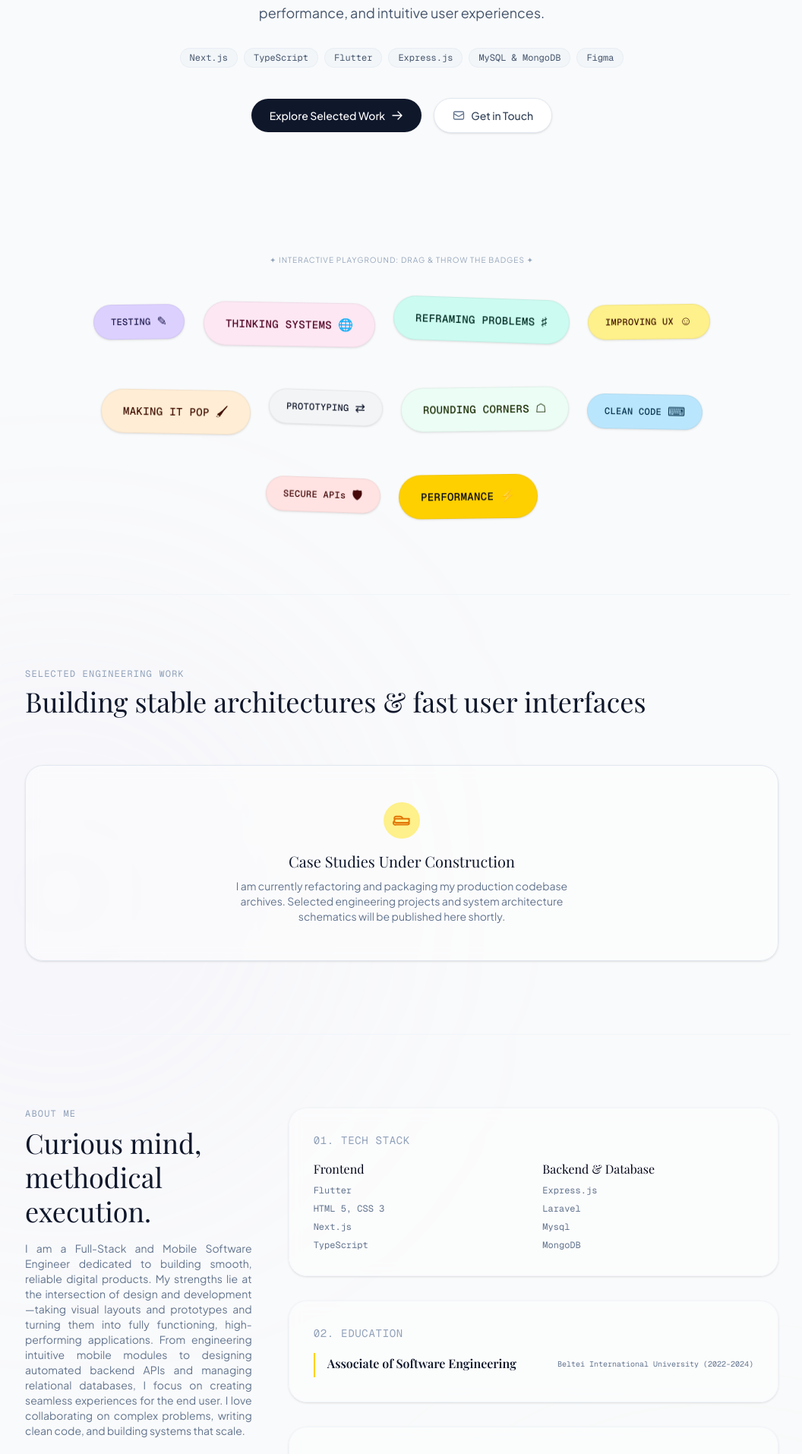
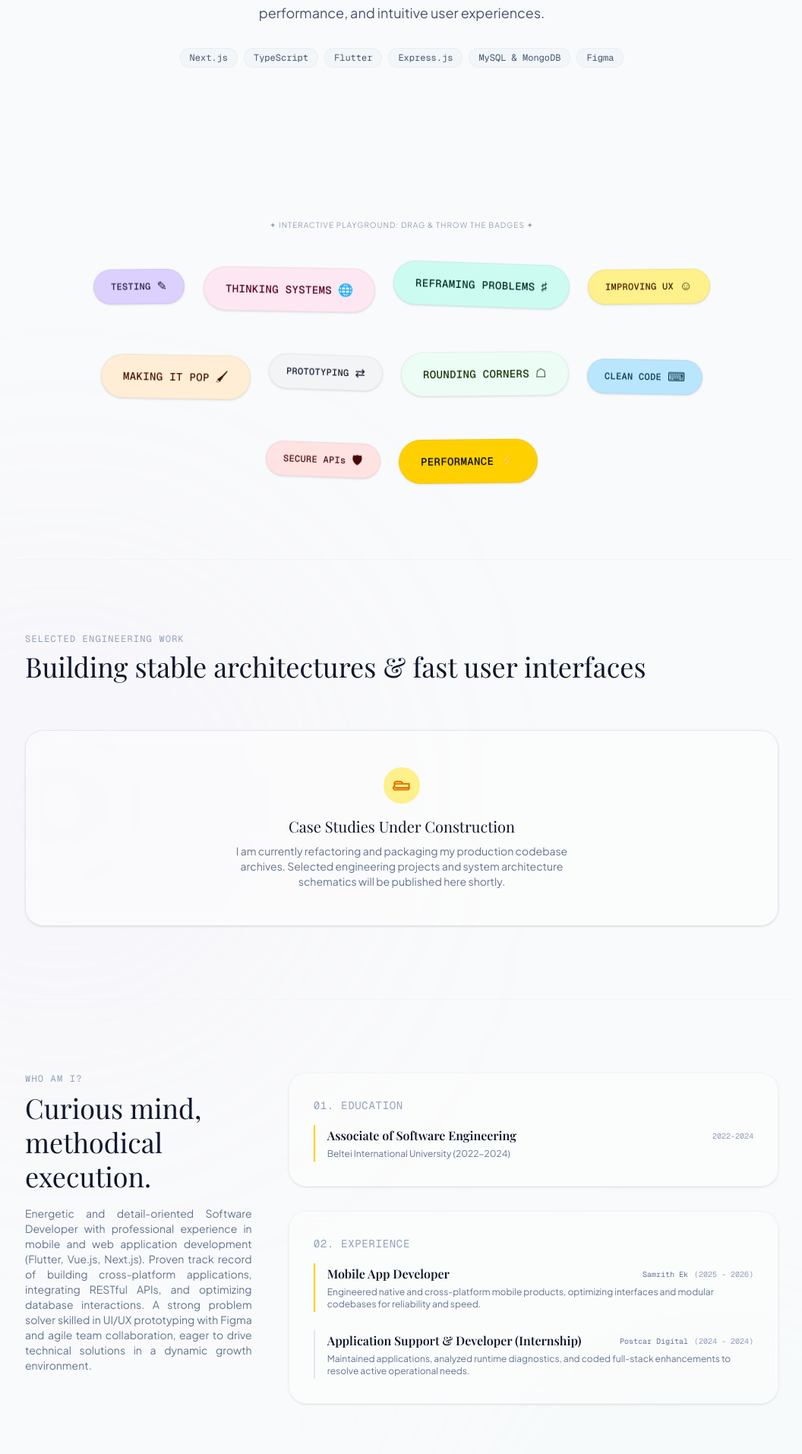
Before and after one commit to Sengleang99/sengleang, a Next.js app: page / in a window 1280 px wide. Shown: the part 543-2457 px from the top of the page at 76% size, without its empty margins (111-1167 px from the left). Built offline with nearby package versions, Linux system fonts and the light colour scheme; a web font is replaced by a local one.

Commit message:
feat: about selection optimize

```diff
--- a/src/components/feature/AboutSection.tsx
+++ b/src/components/feature/AboutSection.tsx
@@ -1,6 +1,5 @@
 "use client";
 
-import React from "react";
 import { motion } from "framer-motion";
 
 const containerVariants = {
@@ -25,6 +24,32 @@ const cardVariants = {
   },
 };
 
+const EDUCATIONS = [
+  {
+    id: '1',
+    title: "Associate of Software Engineering",
+    description: "Beltei International University (2022-2024)",
+    year: "2022-2024",
+  },
+];
+
+const EXPERIENCES = [
+  {
+    id: '1',
+    title: "Mobile App Developer",
+    company: "Samrith Ek",
+    description: "Engineered native and cross-platform mobile products, optimizing interfaces and modular codebases for reliability and speed.",
+    year: "2025 - 2026",
+  },
+  {
+    id: '2',
+    title: "Application Support & Developer (Internship)",
+    company: "Postcar Digital",
+    description: "Maintained applications, analyzed runtime diagnostics, and coded full-stack enhancements to resolve active operational needs.",
+    year: "2024 - 2024",
+  },
+];
+
 export default function AboutSection() {
   return (
     <section id="about" className="w-full max-w-5xl mx-auto px-4 py-16 md:py-24 border-t border-slate-100 dark:border-slate-800/80">
@@ -39,14 +64,13 @@ export default function AboutSection() {
           className="md:col-span-4 sticky top-28"
         >
           <span className="text-xs font-mono uppercase tracking-widest text-slate-400 dark:text-slate-500 mb-2 block">
-            About Me
+            Who Am I?
           </span>
           <h2 className="font-serif text-3xl md:text-4xl text-slate-900 dark:text-white font-normal leading-tight">
             Curious mind, methodical execution.
           </h2>
           <p className="mt-4 text-sm text-slate-500 dark:text-slate-400 text-justify font-normal">
-            I am a Full-Stack and Mobile Software Engineer dedicated to building smooth, reliable digital products. My strengths lie at the intersection of design and development—taking visual layouts and prototypes and turning them into fully functioning, high-performing applications.
-            From engineering intuitive mobile modules to designing automated backend APIs and managing relational databases, I focus on creating seamless experiences for the end user. I love collaborating on complex problems, writing clean code, and building systems that scale.
+            Energetic and detail-oriented Software Developer with professional experience in mobile and web application development (Flutter, Vue.js, Next.js). Proven track record of building cross-platform applications, integrating RESTful APIs, and optimizing database interactions. A strong problem solver skilled in UI/UX prototyping with Figma and agile team collaboration, eager to drive technical   solutions in a dynamic growth environment.
           </p>
         </motion.div>
 
@@ -58,37 +82,6 @@ export default function AboutSection() {
           viewport={{ once: true, margin: "-80px" }}
           className="md:col-span-8 space-y-8"
         >
-          {/* Card 1: Core Stacks & Tools */}
-          <motion.div
-            variants={cardVariants}
-            whileHover={{ y: -4, transition: { duration: 0.2 } }}
-            className="p-6 md:p-8 rounded-3xl border border-slate-100 dark:border-slate-800 bg-white/40 dark:bg-slate-950/20 backdrop-blur-sm shadow-sm"
-          >
-            <h3 className="text-sm font-mono uppercase tracking-wider text-slate-400 dark:text-slate-500 mb-4">
-              01. Tech Stack
-            </h3>
-            <div className="grid grid-cols-1 sm:grid-cols-2 gap-6">
-              <div>
-                <h5 className="font-serif text-base text-slate-950 dark:text-white mb-2">Frontend</h5>
-                <ul className="text-xs text-slate-500 dark:text-slate-400 space-y-2 font-mono">
-                  <li>Flutter</li>
-                  <li>HTML 5, CSS 3</li>
-                  <li>Next.js</li>
-                  <li>TypeScript</li>
-                </ul>
-              </div>
-              <div>
-                <h5 className="font-serif text-base text-slate-950 dark:text-white mb-2">Backend & Database</h5>
-                <ul className="text-xs text-slate-500 dark:text-slate-400 space-y-2 font-mono">
-                  <li>Express.js</li>
-                  <li>Laravel</li>
-                  <li>Mysql</li>
-                  <li>MongoDB</li>
-                </ul>
-              </div>
-            </div>
-          </motion.div>
-
           {/* Card 2: Education */}
           <motion.div
             variants={cardVariants}
@@ -96,20 +89,28 @@ export default function AboutSection() {
             className="p-6 md:p-8 rounded-3xl border border-slate-100 dark:border-slate-800 bg-white/40 dark:bg-slate-950/20 backdrop-blur-sm shadow-sm"
           >
             <h3 className="text-sm font-mono uppercase tracking-wider text-slate-400 dark:text-slate-500 mb-4">
-              02. Education
+              01. Education
             </h3>
             <div className="space-y-4">
-              {/* Education 1 */}
-              <div className="border-l-2 border-brand-yellow pl-4 py-0.5">
+              {EDUCATIONS.map((edu, index) => (
+                <div
+                  key={edu.id}
+                  className={`border-l-2 ${index === 0 ? "border-brand-yellow" : "border-slate-200 dark:border-slate-800"
+                    } pl-4 py-0.5`}
+                >
                   <div className="flex flex-col sm:flex-row sm:items-center justify-between gap-1 mb-1">
                     <h4 className="font-serif text-base font-semibold text-slate-900 dark:text-white">
-                    Associate of Software Engineering
+                      {edu.title}
                     </h4>
-                  <span className="text-[10px] font-mono text-slate-500 dark:text-slate-450">
-                    Beltei International University (2022-2024)
+                    <span className="text-[10px] font-mono text-slate-400 dark:text-slate-500">
+                      {edu.year}
                     </span>
                   </div>
+                  <p className="text-xs text-slate-500 dark:text-slate-400">
+                    {edu.description}
+                  </p>
                 </div>
+              ))}
             </div>
           </motion.div>
 
@@ -123,35 +124,30 @@ export default function AboutSection() {
               02. Experience
             </h3>
             <div className="space-y-6">
-              {/* Job 1 */}
-              <div className="border-l-2 border-brand-yellow pl-4 py-0.5">
+              {EXPERIENCES.map((exp, index) => (
+                <div
+                  key={exp.id}
+                  className={`border-l-2 ${index === 0 ? "border-brand-yellow" : "border-slate-200 dark:border-slate-800"
+                    } pl-4 py-0.5`}
+                >
                   <div className="flex flex-col sm:flex-row sm:items-center justify-between gap-1 mb-1">
                     <h4 className="font-serif text-base font-semibold text-slate-900 dark:text-white">
-                    Mobile App Developer
+                      {exp.title}
                     </h4>
-                  <span className="text-[10px] font-mono text-slate-500 dark:text-slate-450">
-                    Samrith Ek
+                    <div className="flex items-center gap-2">
+                      <span className="text-[10px] font-mono text-slate-500 dark:text-slate-400">
+                        {exp.company}
+                      </span>
+                      <span className="text-[10px] font-mono text-slate-400 dark:text-slate-500">
+                        ({exp.year})
                       </span>
                     </div>
+                  </div>
                   <p className="text-xs text-slate-500 dark:text-slate-400">
-                  Engineered native and cross-platform mobile products, optimizing interfaces and modular codebases for reliability and speed.
+                    {exp.description}
                   </p>
                 </div>
-
-              {/* Job 2 */}
-              <div className="border-l-2 border-slate-200 dark:border-slate-800 pl-4 py-0.5">
-                <div className="flex flex-col sm:flex-row sm:items-center justify-between gap-1 mb-1">
-                  <h4 className="font-serif text-base font-semibold text-slate-900 dark:text-white">
-                    Application Support & Developer (Internship)
-                  </h4>
-                  <span className="text-[10px] font-mono text-slate-500 dark:text-slate-450">
-                    Postcar Digital
-                  </span>
-                </div>
-                <p className="text-xs text-slate-500 dark:text-slate-400">
-                  Maintained applications, analyzed runtime diagnostics, and coded full-stack enhancements to resolve active operational needs.
-                </p>
-              </div>
+              ))}
             </div>
           </motion.div>
         </motion.div>
--- a/src/components/ui/Hero.tsx
+++ b/src/components/ui/Hero.tsx
@@ -118,48 +118,6 @@ export default function Hero() {
           </span>
         ))}
       </motion.div>
-
-      {/* Interactive Action Buttons (CTAs) */}
-      <motion.div
-        variants={childVariants}
-        className="flex flex-wrap items-center justify-center gap-4"
-      >
-        <button
-          onClick={() => scrollTo("work")}
-          className="group flex items-center gap-2 px-6 py-3 rounded-full bg-slate-900 text-white dark:bg-white dark:text-slate-900 font-medium text-sm transition-all duration-300 hover:shadow-lg hover:shadow-slate-900/10 dark:hover:shadow-white/10 hover:-translate-y-0.5 cursor-pointer"
-        >
-          <span>Explore Selected Work</span>
-          <svg
-            className="w-4 h-4 group-hover:translate-x-0.5 transition-transform"
-            fill="none"
-            stroke="currentColor"
-            strokeWidth="2"
-            viewBox="0 0 24 24"
-          >
-            <path strokeLinecap="round" strokeLinejoin="round" d="M13.5 4.5L21 12m0 0l-7.5 7.5M21 12H3" />
-          </svg>
-        </button>
-
-        <button
-          onClick={() => scrollTo("contact")}
-          className="flex items-center gap-2 px-6 py-3 rounded-full bg-white dark:bg-slate-900 text-slate-700 dark:text-slate-200 border border-slate-200 dark:border-slate-800 font-medium text-sm transition-all duration-300 hover:bg-slate-50 dark:hover:bg-slate-800/80 hover:-translate-y-0.5 shadow-sm cursor-pointer"
-        >
-          <svg
-            className="w-4 h-4 text-slate-500"
-            fill="none"
-            stroke="currentColor"
-            strokeWidth="2"
-            viewBox="0 0 24 24"
-          >
-            <path
-              strokeLinecap="round"
-              strokeLinejoin="round"
-              d="M21.75 6.75v10.5a2.25 2.25 0 01-2.25 2.25h-15a2.25 2.25 0 01-2.25-2.25V6.75m19.5 0A2.25 2.25 0 0019.5 4.5h-15a2.25 2.25 0 00-2.25 2.25m19.5 0v.243a2.25 2.25 0 01-1.07 1.916l-7.5 4.615a2.25 2.25 0 01-2.36 0L3.32 8.91a2.25 2.25 0 01-1.07-1.916V6.75"
-            />
-          </svg>
-          <span>Get in Touch</span>
-        </button>
-      </motion.div>
     </motion.section>
   );
 }
--- a/src/lib/base.api.ts
+++ b/src/lib/base.api.ts
@@ -1,6 +1,5 @@
 "use server";
 
-import { revalidateTag } from "next/cache";
 import { getUserToken } from "./utils/user-token";
 import { mapStatusCodeToException } from "./errors/error-mapper";
 import ApiResponse from "@/types/ApiResponse";
```
Lines whose indentation alone changed are shown as unchanged.
